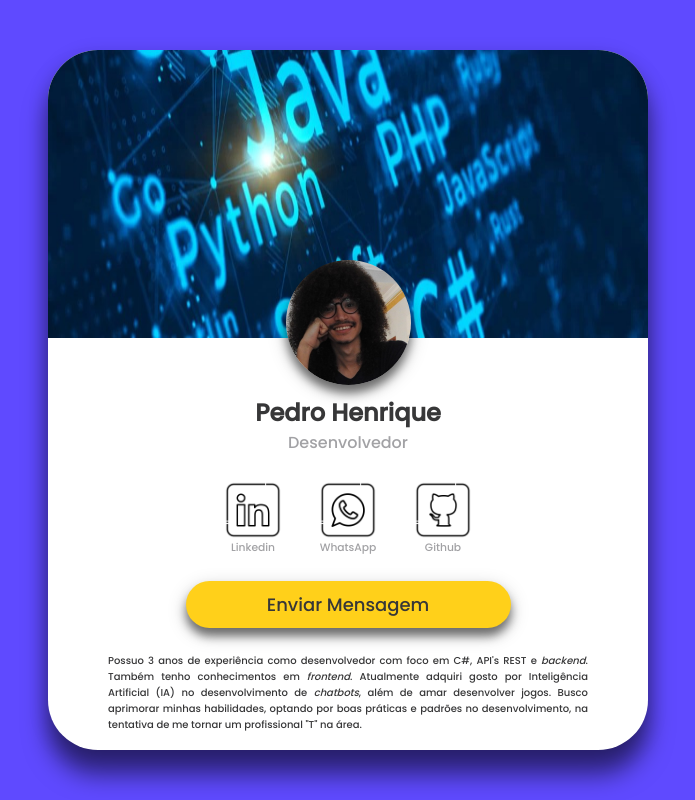
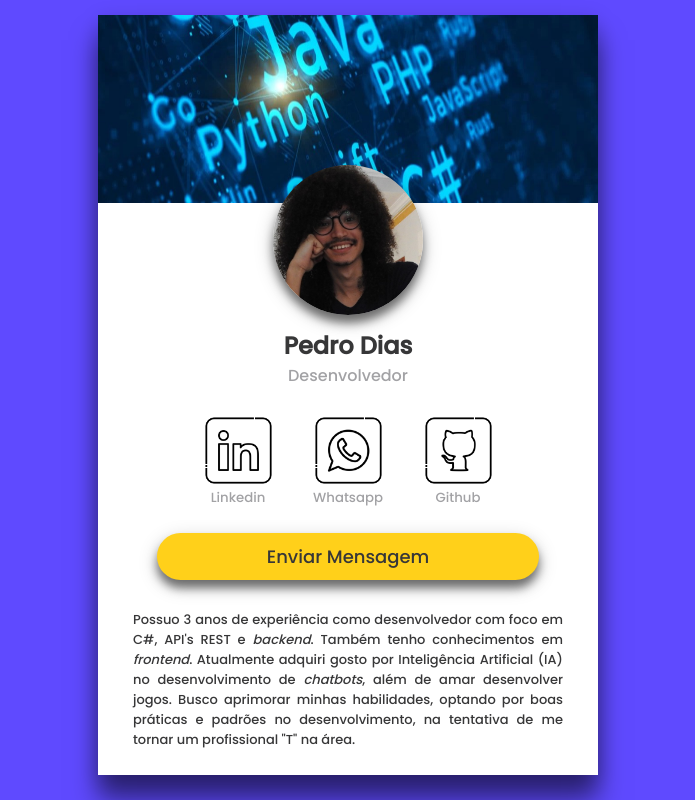
Before and after one commit to PedroDDev/profile-card, a plain HTML site: page index.html in a window 1280 px wide. Shown: the whole page, without its empty margins (292-987 px from the left). Drawn offline with Linux system fonts and the light colour scheme.

Commit message:
comit teste

```diff
--- a/index.html
+++ b/index.html
@@ -11,44 +11,36 @@
 
     <link rel="stylesheet" href="./src/css/reset.css">
     <link rel="stylesheet" href="./src/css/style.css">
-    <link rel="stylesheet" href="./src/css/responsive.css">
+    <!-- <link rel="stylesheet" href="./src/css/responsive.css"> -->
 
-    <title>Profile</title>
+    <title>Pedro Dias</title>
 </head>
 
 <body>
-    <main>
-        <div class="card">
-            <img class="background-image" src="./assets/background.jpg" alt="background image" />
-            <div class="profile">
-                <img class="profile-image" src="./assets/profile.jpg" alt="profile image" />
-                <h2>Pedro Henrique</h2>
+    <div class="card-container">
+        <img src="./assets/background.jpg" class="background-image"/>
+        <img src="./assets/profile.jpg" class="profile-image"/>
+        <div class="profile-card">
+            <h2>Pedro Dias</h2>
             <h4>Desenvolvedor</h4>
-                <div class="links">
-                    <a href="https://www.linkedin.com/in/pedro-henrique-dias-4ba4a7189/" target="_blank">
-                        <div class="linkedin-link">
-                            <img class="linkedin-icon" src="./assets/linkedin-icon.png" alt="linkedin icon" />
-                            <h6>Linkedin</h6>
-                        </div>
+            <div class="social-media-row">
+                <a href="https://www.linkedin.com/in/pedro-henrique-dias-4ba4a7189/" class="linkedin-btn">
+                    <img src="./assets/linkedin-icon.png"/>
+                    <h5>Linkedin</h5>
                 </a>
-                    <a href="https://wa.me/556299548479/" target="_blank">
-                        <div class="whatsapp-link">
-                            <img class="whatsapp-icon" src="./assets/whatsapp-icon.png" alt="whatsapp icon" />
-                            <h6>WhatsApp</h6>
-                        </div>
+                <a href="https://wa.me/556299548479/" class="whatsapp-btn">
+                    <img src="./assets/whatsapp-icon.png"/>
+                    <h5>Whatsapp</h5>
                 </a>
-                    <a href="https://github.com/PedroHenriqueDiasBatista" target="_blank">
-                        <div class="github-link">
-                            <img class="github-icon" src="./assets/github-icon.png" alt="github icon" />
-                            <h6>Github</h6>
-                        </div>
+                <a href="https://github.com/PedroDDev" class="github-btn">
+                    <img src="./assets/github-icon.png"/>
+                    <h5>Github</h5>
                 </a>
             </div>
-                <a class="send-message-button" href="mailto:phdiasbatistaprofessional@gmail.com">Enviar Mensagem</a>
+            <a class="send-message-btn" href="mailto:phdiasbatistaprofessional@gmail.com">Enviar Mensagem</a>
             <p>Possuo 3 anos de experiência como desenvolvedor com foco em C#, API's REST e <i>backend</i>. Também tenho conhecimentos em <i>frontend</i>. Atualmente adquiri gosto por Inteligência Artificial (IA) no desenvolvimento de <i>chatbots</i>, além de amar desenvolver jogos. Busco aprimorar minhas habilidades, optando por boas práticas e padrões no desenvolvimento, na tentativa de me tornar um profissional "T" na área.</p>
         </div>
     </div>
-    </main>
 </body>
 
 </html>
--- a/src/css/style.css
+++ b/src/css/style.css
@@ -1,60 +1,54 @@
 body {
     background: #5f4aff;
+    display: flex;
+    justify-content: center;
+    padding: 15px;
     font-family: 'poppins';
     color: #373738;
     overflow-x: hidden;
-}
-
-main {
-    display: flex;
-    justify-content: center;
-    align-items: center;
-    width: 100vw;
-    height: 100vh;
 }
 
 @keyframes popupImage {
     0% {
         transform: scale(0.1);
     }
+
     100% {
         transform: scale(1);
     }
 }
 
-.card {
+.card-container {
     animation: 1s ease-out 0s 1 popupImage;
     background-color: #fff;
-    width: 500px;
-    height: 800px;
-    border-radius: 50px;
-    position: relative;
+    max-width: 500px;
+    max-height: 95%;
+    display: flex;
+    flex-direction: column;
+    align-items: center;
+    position: fixed;
     box-shadow: 0 25px 25px 0 rgba(0, 0, 0, 0.5), 0 6px 20px 0 rgba(0, 0, 0, 0.2);
 }
 
-.background-image {
-    border-radius: 50px 50px 0 0;
-    width: 100%;
-    height: 16rem;
+.profile-card {
+    display: flex;
+    flex-direction: column;
+    margin: 25px;
+    justify-content: center;
+    align-items: center;
 }
 
-.profile {
-    display: flex;
-    flex-direction: column;
-    z-index: 1;
-    margin: 50px;
-    justify-content: center;
-    align-items: center;
-
-}
-
-.profile h4 {
+.profile-card h4 {
     color: #a2a2a5;
     font-weight: normal;
 }
 
-.profile p {
-    margin: 25px 10px 0;
+.profile-card h2 {
+    margin-top: 100px;
+}
+
+.profile-card p {
+    margin: 30px 10px 0;
     text-align: justify;
     font-size: 13px;
 }
@@ -64,18 +58,24 @@ main {
     border-radius: 100px;
     position: absolute;
     top: 150px;
+    z-index: 1;
     box-shadow: 0 8px 10px 0 rgba(0, 0, 0, 0.5), 0 6px 20px 0 rgba(0, 0, 0, 0.2);
 }
 
-.links {
+.background-image {
+    width: 100%;
+    height: 200px;
+}
+
+.social-media-row {
     display: flex;
     margin: 25px;
     gap: 35px;
 }
 
-.linkedin-link,
-.whatsapp-link,
-.github-link {
+.linkedin-btn,
+.whatsapp-btn,
+.github-btn {
     display: flex;
     flex-direction: column;
     align-items: center;
@@ -83,35 +83,35 @@ main {
     border-radius: 10px;
 }
 
-.linkedin-link h6,
-.whatsapp-link h6,
-.github-link h6 {
+.linkedin-btn h5,
+.whatsapp-btn h5,
+.github-btn h5 {
     color: #a2a2a5;
     font-weight: normal;
 }
 
-.linkedin-link:hover,
-.whatsapp-link:hover,
-.github-link:hover {
+.linkedin-btn:hover,
+.whatsapp-btn:hover,
+.github-btn:hover {
     background-color: #dadad8;
 }
 
-.linkedin-link:active,
-.whatsapp-link:active,
-.github-link:active {
+.linkedin-btn:active,
+.whatsapp-btn:active,
+.github-btn:active {
     background-color: #bdbdbb;
     transform: scale(0.9);
 
 }
 
 
-.linkedin-icon,
-.whatsapp-icon,
-.github-icon {
+.linkedin-btn img,
+.whatsapp-btn img,
+.github-btn img {
     max-width: 75px;
 }
 
-.send-message-button {
+.send-message-btn {
     background-color: #ffd01a;
     padding: 10px 20px;
     width: 85%;
@@ -123,12 +123,12 @@ main {
     transition: backgrond-color 0.1s ease-in-out, transform 0.2s ease-in-out;
 }
 
-.send-message-button:hover {
+.send-message-btn:hover {
     background-color: #efb10a;
     transform: scale(1.1);
 }
 
-.send-message-button:active {
+.send-message-btn:active {
     background-color: #e8a200;
     transform: scale(1);
 }
```
Lines whose indentation alone changed are shown as unchanged.
